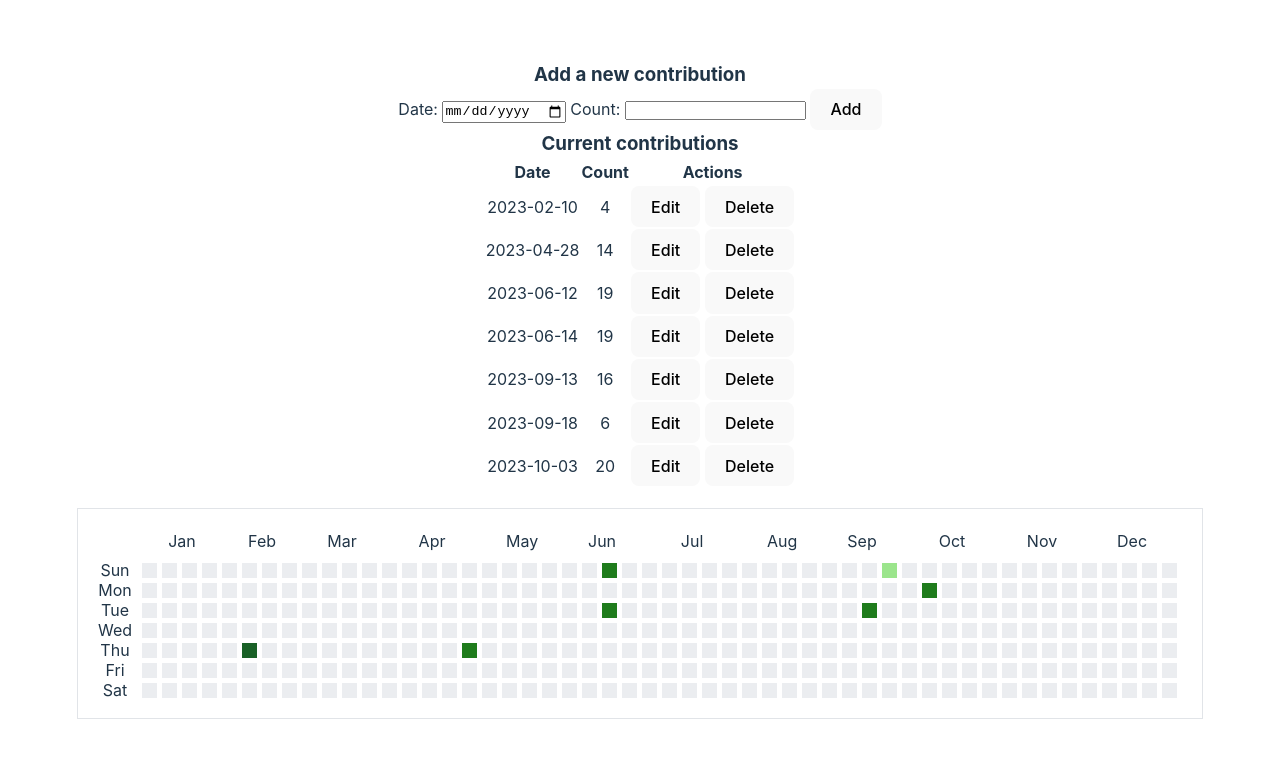
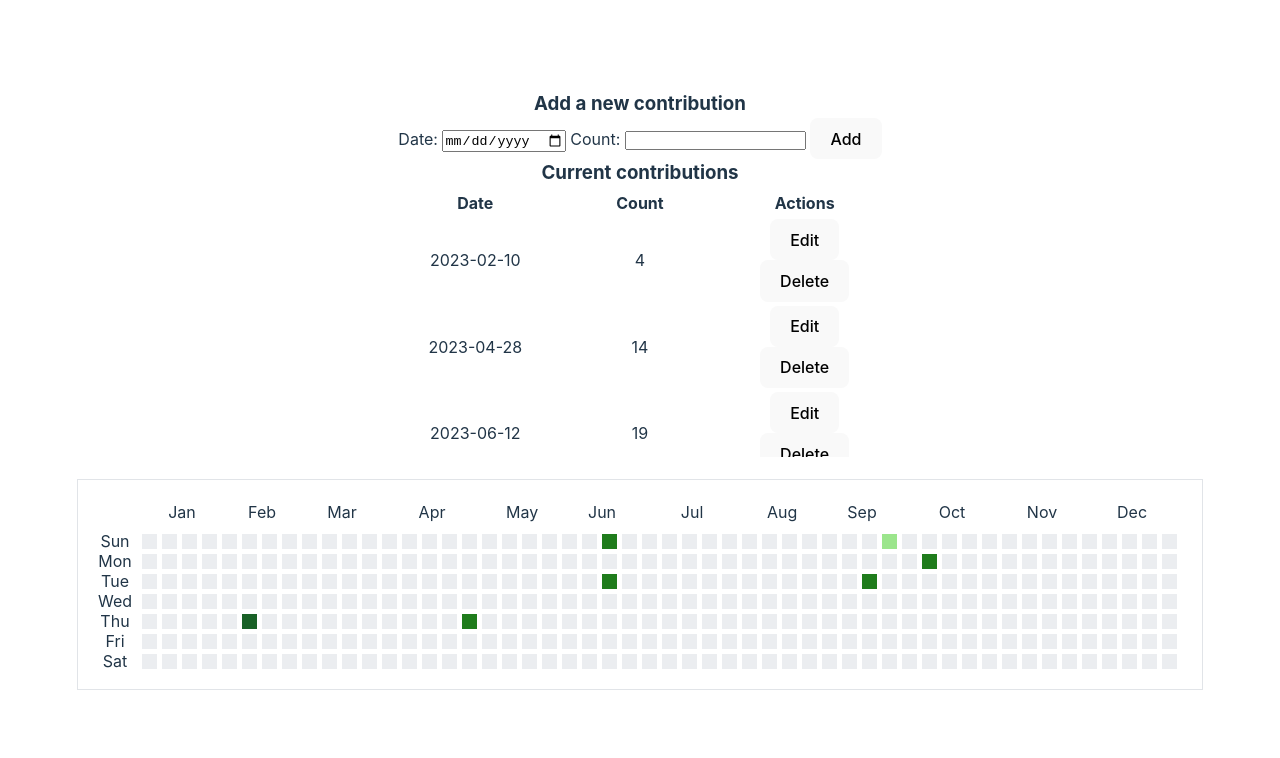
Before and after one commit to bek77g/contribution-graph, a Svelte app: page / in a window 1280 px wide. Shown: the top 758 px of the page. Built offline with nearby package versions, Linux system fonts and the light colour scheme.

Commit message:
add: overflow tbody

```diff
--- a/src/components/ContributionGraphManager.svelte
+++ b/src/components/ContributionGraphManager.svelte
@@ -26,6 +26,19 @@
 <style>
   .contributions-table{
     margin: 0 auto;
+    max-width: 500px;
+  }
+  .contributions-table thead,
+  .contributions-table tbody tr{
+    display: table;
+    table-layout: fixed;
+    width: 100%;
+  }
+  .contributions-table tbody{
+    display: block;
+    max-height: 30vh;
+    overflow-y: scroll;
+    width: 100%;
   }
 </style>
 
```
